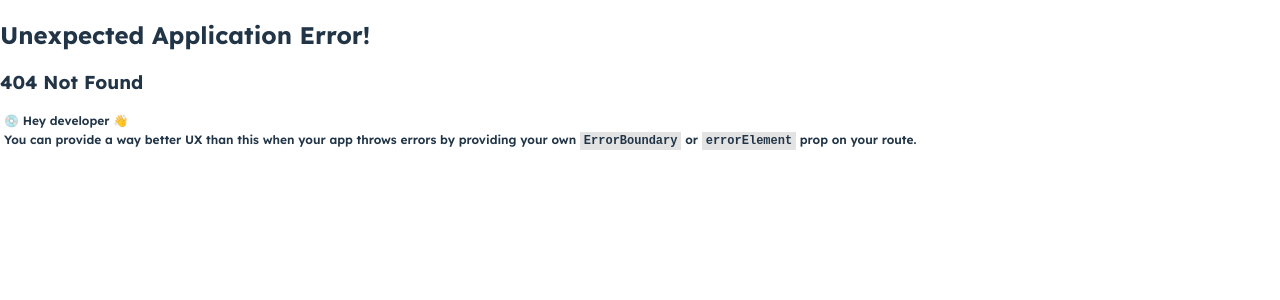
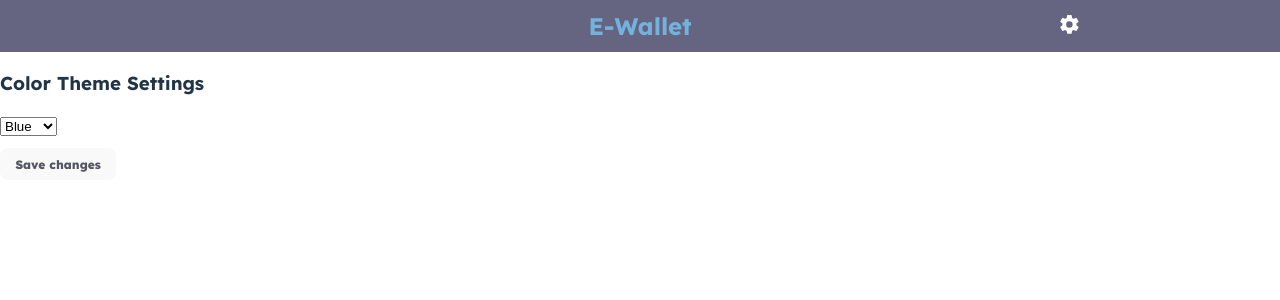
Before and after one commit to sirisab/E-Wallet, a React (Vite) app: page /settings in a window 1280 px wide. Before the commit this address had no page. Shown: the top 300 px of the page. Built offline with nearby package versions, Linux system fonts and the light colour scheme; a web font is replaced by a local one.

Commit message:
added styling details

```diff
--- a/src/App.css
+++ b/src/App.css
@@ -9,6 +9,7 @@
   flex-direction: column;
   align-items: center;
 }
+
 .card {
   padding: 2em;
 }
@@ -28,6 +29,11 @@
 
 .deleteCardBtn:hover {
   background-color: rgb(66, 66, 66);
+}
+
+.add-card-div {
+  margin: 0 auto;
+  width: 80%;
 }
 
 .addNewCardLink {
--- a/src/App.jsx
+++ b/src/App.jsx
@@ -1,22 +1,24 @@
-import { useState } from "react";
-import "./App.css";
+import { useState } from 'react';
+import './App.css';
 import {
   createBrowserRouter,
   createRoutesFromElements,
   RouterProvider,
   Route,
-} from "react-router-dom";
-import StartPage from "./routes/StartPage";
-import AddCardPage from "./routes/AddCardPage";
-import Root from "./routes/Root";
-import EditCardPage from "./routes/EditCardPage";
+} from 'react-router-dom';
+import StartPage from './routes/StartPage';
+import AddCardPage from './routes/AddCardPage';
+import Root from './routes/Root';
+import EditCardPage from './routes/EditCardPage';
+import SettingsPage from './routes/SettingsPage';
 
 const router = createBrowserRouter(
   createRoutesFromElements(
-    <Route path="/" element={<Root />}>
+    <Route path='/' element={<Root />}>
       <Route index element={<StartPage />} />
-      <Route path="addcard" element={<AddCardPage />} />
-      <Route path="card/:cardId" element={<EditCardPage />} />
+      <Route path='addcard' element={<AddCardPage />} />
+      <Route path='settings' element={<SettingsPage />} />
+      <Route path='card/:cardId' element={<EditCardPage />} />
     </Route>
   )
 );
--- a/src/components/Header.jsx
+++ b/src/components/Header.jsx
@@ -1,16 +1,19 @@
-import { Link } from "react-router-dom";
-import { IoSettingsSharp } from "react-icons/io5";
+import { Link } from 'react-router-dom';
+import { IoSettingsSharp } from 'react-icons/io5';
 
 export const Header = () => {
   return (
     <header>
-      <IoSettingsSharp className="hidden" size="1.3em" />
+      <IoSettingsSharp className='hidden' size='1.3em' />
 
-      <Link to="/">
+      <Link to='/'>
         <h1>E-Wallet</h1>
       </Link>
 
-      <IoSettingsSharp color="white" size="1.3em" />
+      <Link to='/settings'>
+        {' '}
+        <IoSettingsSharp color='white' size='1.3em' />
+      </Link>
     </header>
   );
 };
--- a/src/index.css
+++ b/src/index.css
@@ -39,7 +39,8 @@ body {
 }
 
 main {
-  margin: 24px;
+  /* margin: 24px; */
+  margin: 0 auto;
 }
 
 a {
--- a/src/routes/AddCardPage.jsx
+++ b/src/routes/AddCardPage.jsx
@@ -1,5 +1,4 @@
 import { useDispatch } from 'react-redux';
-import { useState } from 'react';
 import { useNavigate } from 'react-router-dom';
 import { validateCardData } from '../utils/helper';
 import { addCard } from '../features/card/cardSlice';
@@ -35,9 +34,11 @@ function AddCardPage() {
 
   return (
     <main>
-      <h2>New card</h2>
+      <div className='add-card-div'>
+        <h2>New card</h2>
 
-      <CardForm initialCardData={cardData} onSubmit={handleAddCard} />
+        <CardForm initialCardData={cardData} onSubmit={handleAddCard} />
+      </div>
     </main>
   );
 }
--- /dev/null
+++ b/src/routes/SettingsPage.jsx
@@ -0,0 +1,25 @@
+import { useState } from 'react';
+
+const SettingsPage = () => {
+  const [colorTheme, setColorTheme] = useState();
+
+  const handleChange = (event) => {
+    const value = event.target.value;
+    setColorTheme(value);
+    console.log(`handleChange: ${colorTheme}`);
+  };
+  return (
+    <main>
+      <h3>Color Theme Settings</h3>
+      <div>
+        <select onChange={handleChange}>
+          <option value='blue'>Blue</option>
+          <option value='grey'>Grey</option>
+          <option value='white'>White</option>
+        </select>
+      </div>
+      <button>Save changes</button>
+    </main>
+  );
+};
+export default SettingsPage;
```
Also changed, not shown: src/assets/icons8-chip-card-32.png (deleted).
